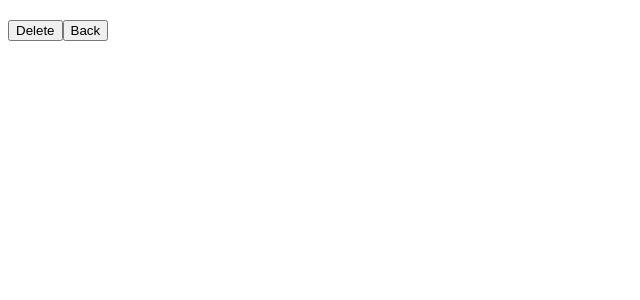
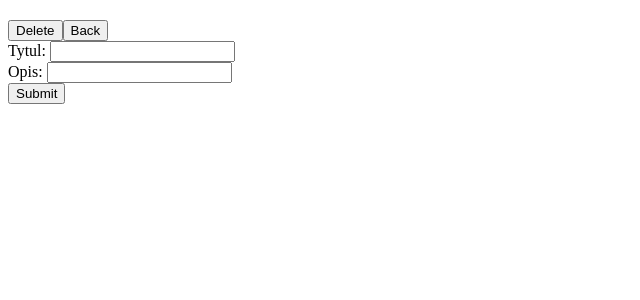
Before and after one commit to wiotrek/ex_books_angular, an Angular app: page /choice/1 in a window 1280 px wide. Shown: the top 300 px of the page, without its empty margins (0-640 px from the left). Built offline with nearby package versions, Linux system fonts and the light colour scheme; no server answers.

Commit message:
create feature - update

```diff
--- a/src/app/books.service.ts
+++ b/src/app/books.service.ts
@@ -28,4 +28,7 @@ export class BooksService {
     return this.http.delete(`${this.djangoHost}/Books/${id}/`);
   }
 
+  editBook(editBook: string, id: number): Observable <any> {
+    return this.http.put(`${this.djangoHost}/Books/${id}/`, editBook);
+  }
 }
--- a/src/app/detail/detail.component.html
+++ b/src/app/detail/detail.component.html
@@ -2,3 +2,13 @@
 <h3>{{showBook?.description}}</h3>
 <button (click)="deleteItem()">Delete</button>
 <button (click)="back()">Back</button>
+
+<form [formGroup]='editBook' (ngSubmit)="editPost()">
+    <label for="title">Tytul:
+      <input type="text" formControlName="title"></label><br />
+
+    <label for="description">Opis:
+    <input type="text" formControlName="description"></label><br />
+
+    <button type='submit'>Submit</button>
+  </form>
--- a/src/app/detail/detail.component.ts
+++ b/src/app/detail/detail.component.ts
@@ -2,6 +2,7 @@ import { Component, OnInit } from '@angular/core';
 import { ActivatedRoute } from '@angular/router';
 import { Location } from '@angular/common';
 import { BooksService } from '../books.service';
+import { FormControl, FormGroup } from '@angular/forms';
 
 @Component({
   selector: 'app-detail',
@@ -17,6 +18,7 @@ export class DetailComponent implements OnInit {
   ) { }
 
     public showBook: any;
+    public editBook: any;
 
   ngOnInit(): void {
     const id = Number(this.route.snapshot.paramMap.get('id'));
@@ -31,6 +33,13 @@ export class DetailComponent implements OnInit {
         console.log(error);
       }
     );
+
+
+
+    this.editBook = new FormGroup({
+      title: new FormControl(''),
+      description: new FormControl('')
+    });
 
   }
 
@@ -47,6 +56,19 @@ export class DetailComponent implements OnInit {
     );
   }
 
+  editPost = () => {
+    const id = Number(this.route.snapshot.paramMap.get('id'));
+    this.bs.editBook(this.editBook.value, id).subscribe(
+      response => {
+        console.log(response);
+        this.location.back();
+      },
+      error => {
+        console.log(error);
+      }
+    );
+  }
+
   back(): void {
     this.location.back();
   }
```
